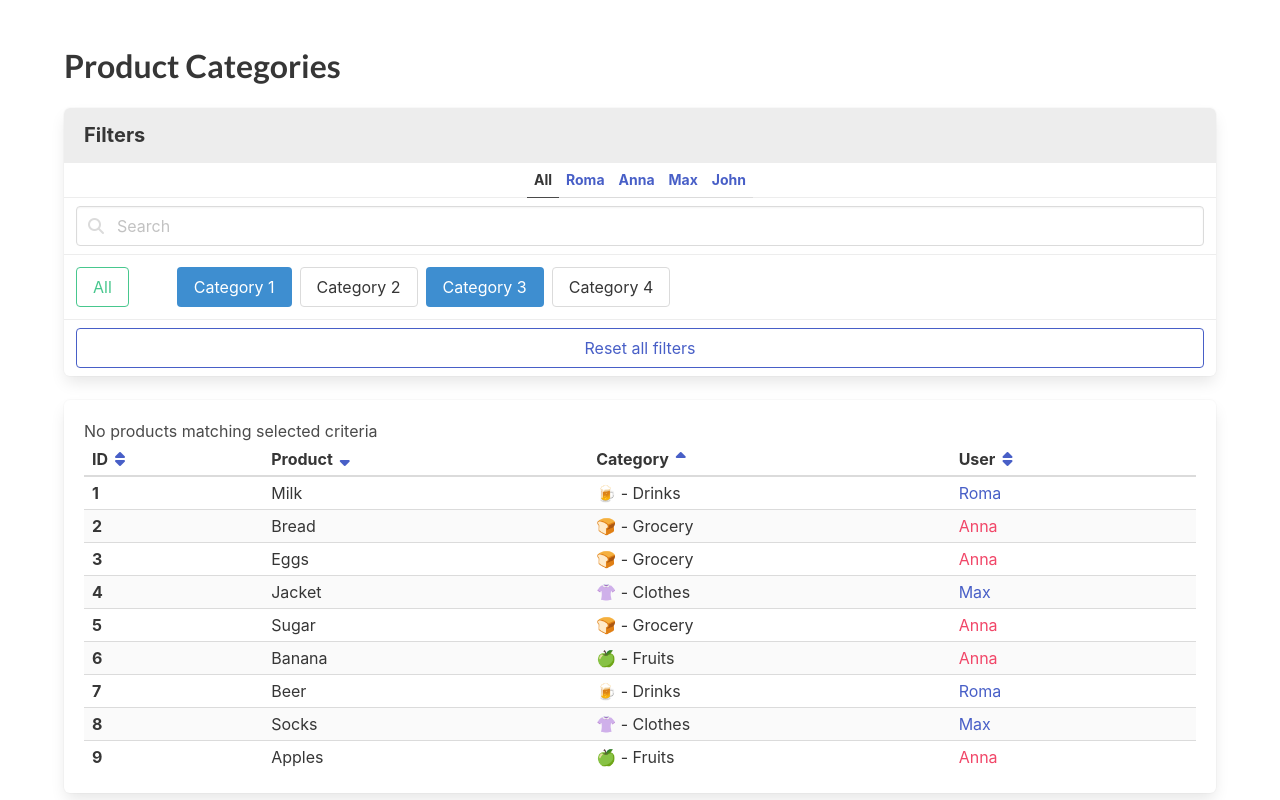
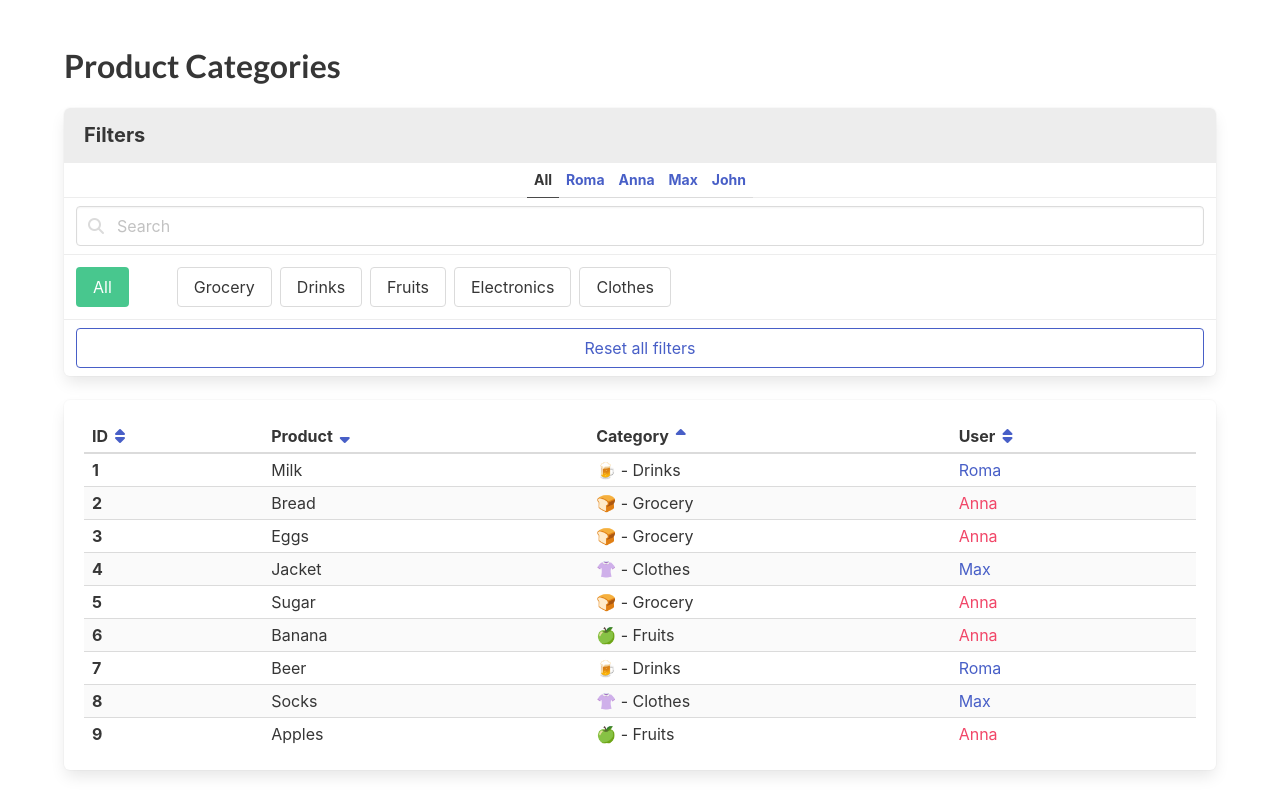
Before and after one commit to iAlfreX/react_product-categories, a React (Create React App) app: page / in a window 1280 px wide. Built offline with nearby package versions, Linux system fonts and the light colour scheme.

Commit message:
task 5 is done

```diff
--- a/src/App.jsx
+++ b/src/App.jsx
@@ -20,29 +20,56 @@ const products = productsFromServer.map(product => {
   };
 });
 
-function prepareProductsForOutput(prod, { selectedUser, queryName }) {
-  let prodCopy = [...prod];
+function prepareProductsForOutput(
+  prods,
+  { selectedUser, queryName, selectedCategories },
+) {
+  let prodsCopy = [...prods];
 
   if (selectedUser !== 'All') {
-    prodCopy = prodCopy.filter(({ user }) => user.name === selectedUser);
+    prodsCopy = prodsCopy.filter(({ user }) => user.name === selectedUser);
   }
 
   if (queryName !== '') {
-    prodCopy = prodCopy.filter(({ name }) =>
+    prodsCopy = prodsCopy.filter(({ name }) =>
       name.toLowerCase().includes(queryName.toLowerCase()),
     );
   }
 
-  return prodCopy;
+  if (selectedCategories.length !== 0) {
+    prodsCopy = prodsCopy.filter(({ category }) =>
+      selectedCategories.includes(category.title),
+    );
+  }
+
+  return prodsCopy;
 }
 
 export const App = () => {
   const [selectedUser, setSelectedUser] = useState('All');
   const [queryName, setQueryName] = useState('');
+  const [selectedCategories, setSelectedCategories] = useState([]);
   const preparedProducts = prepareProductsForOutput(products, {
     selectedUser,
     queryName,
+    selectedCategories,
   });
+
+  const resetAll = () => {
+    setSelectedUser('All');
+    setSelectedCategories([]);
+    setQueryName('');
+  };
+
+  const enableCategory = title => {
+    if (selectedCategories.includes(title)) {
+      setSelectedCategories(
+        selectedCategories.filter(category => category !== title),
+      );
+    } else {
+      setSelectedCategories([...selectedCategories, title]);
+    }
+  };
 
   return (
     <div className="section">
@@ -111,40 +138,35 @@ export const App = () => {
 
             <div className="panel-block is-flex-wrap-wrap">
               <a
+                onClick={() => setSelectedCategories([])}
                 href="#/"
                 data-cy="AllCategories"
-                className="button is-success mr-6 is-outlined"
+                className={classNames('button', 'is-success', 'mr-6', {
+                  'is-outlined': selectedCategories.length !== 0,
+                })}
               >
                 All
               </a>
 
+              {categoriesFromServer.map(({ id, title }) => (
                 <a
+                  key={id}
                   data-cy="Category"
-                className="button mr-2 my-1 is-info"
+                  onClick={() => enableCategory(title)}
+                  className={classNames('button', 'mr-2', 'my-1', {
+                    'is-info': selectedCategories.includes(title),
+                  })}
                   href="#/"
                 >
-                Category 1
+                  {title}
                 </a>
-
-              <a data-cy="Category" className="button mr-2 my-1" href="#/">
-                Category 2
-              </a>
-
-              <a
-                data-cy="Category"
-                className="button mr-2 my-1 is-info"
-                href="#/"
-              >
-                Category 3
-              </a>
-              <a data-cy="Category" className="button mr-2 my-1" href="#/">
-                Category 4
-              </a>
+              ))}
             </div>
 
             <div className="panel-block">
               <a
                 data-cy="ResetAllButton"
+                onClick={resetAll}
                 href="#/"
                 className="button is-link is-outlined is-fullwidth"
               >
@@ -155,10 +177,9 @@ export const App = () => {
         </div>
 
         <div className="box table-container">
-          <p data-cy="NoMatchingMessage">
-            No products matching selected criteria
-          </p>
-
+          {preparedProducts.length === 0 ? (
+            <p data-cy="NoMatchingMessage">No results</p>
+          ) : (
             <table
               data-cy="ProductTable"
               className="table is-striped is-narrow is-fullwidth"
@@ -233,6 +254,7 @@ export const App = () => {
                 ))}
               </tbody>
             </table>
+          )}
         </div>
       </div>
     </div>
```
Lines whose indentation alone changed are shown as unchanged.
